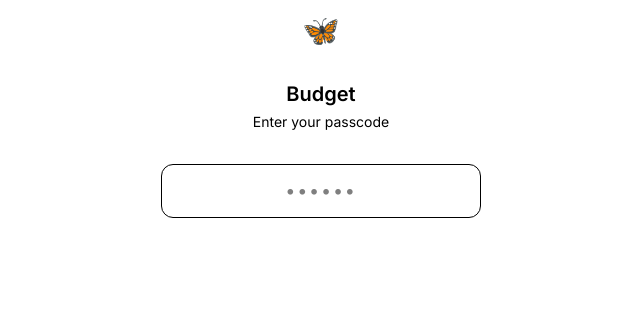
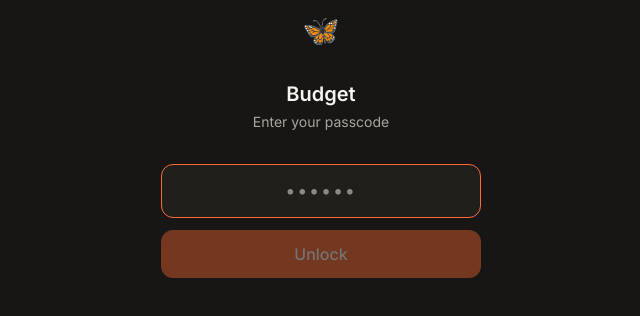
Before and after one commit to eastonlovell6-web/personal-budgeting-app, a Next.js app: page /login in a window 1280 px wide. Shown: the top 316 px of the page, without its empty margins (319-959 px from the left). Built offline with nearby package versions, Linux system fonts and the light colour scheme.

Commit message:
feat: add ThemeProvider and no-flash theme init script

```diff
--- a/app/layout.tsx
+++ b/app/layout.tsx
@@ -2,6 +2,7 @@ import type { Metadata, Viewport } from "next";
 import { Sora, Inter } from "next/font/google";
 import "./globals.css";
 import { RegisterSW } from "@/components/RegisterSW";
+import { ThemeProvider } from "@/components/ThemeProvider";
 
 // Money Moves design system: Sora for headings/stat figures, Inter for
 // body/UI. See claudemd/design-system.md.
@@ -40,6 +41,19 @@ export const viewport: Viewport = {
   maximumScale: 1,
 };
 
+// Runs before hydration so the correct theme is set before first paint.
+// Duplicates the default-to-dark logic in lib/theme.ts's readStoredTheme —
+// inline scripts can't import modules, so this stays a plain string.
+const THEME_INIT_SCRIPT = `
+(function () {
+  try {
+    var stored = localStorage.getItem("theme");
+    var theme = stored === "light" ? "light" : "dark";
+    document.documentElement.setAttribute("data-theme", theme);
+  } catch (e) {}
+})();
+`;
+
 export default function RootLayout({
   children,
 }: Readonly<{
@@ -48,11 +62,15 @@ export default function RootLayout({
   return (
     <html
       lang="en"
+      data-theme="dark"
       className={`${sora.variable} ${inter.variable} h-full antialiased`}
     >
+      <head>
+        <script dangerouslySetInnerHTML={{ __html: THEME_INIT_SCRIPT }} />
+      </head>
       <body className="min-h-full flex flex-col bg-background text-foreground">
         <RegisterSW />
-        {children}
+        <ThemeProvider>{children}</ThemeProvider>
       </body>
     </html>
   );
--- /dev/null
+++ b/components/ThemeProvider.tsx
@@ -0,0 +1,49 @@
+"use client";
+
+import {
+  createContext,
+  useCallback,
+  useContext,
+  useState,
+  type ReactNode,
+} from "react";
+import { THEME_STORAGE_KEY, otherTheme, type Theme } from "@/lib/theme";
+
+type ThemeContextValue = {
+  theme: Theme;
+  toggleTheme: () => void;
+};
+
+const ThemeContext = createContext<ThemeContextValue | null>(null);
+
+function currentDomTheme(): Theme {
+  if (typeof document === "undefined") return "dark";
+  return document.documentElement.getAttribute("data-theme") === "light"
+    ? "light"
+    : "dark";
+}
+
+export function ThemeProvider({ children }: { children: ReactNode }) {
+  const [theme, setTheme] = useState<Theme>(currentDomTheme);
+
+  const toggleTheme = useCallback(() => {
+    setTheme((prev) => {
+      const next = otherTheme(prev);
+      document.documentElement.setAttribute("data-theme", next);
+      localStorage.setItem(THEME_STORAGE_KEY, next);
+      return next;
+    });
+  }, []);
+
+  return (
+    <ThemeContext.Provider value={{ theme, toggleTheme }}>
+      {children}
+    </ThemeContext.Provider>
+  );
+}
+
+export function useTheme(): ThemeContextValue {
+  const ctx = useContext(ThemeContext);
+  if (!ctx) throw new Error("useTheme must be used within a ThemeProvider");
+  return ctx;
+}
```
